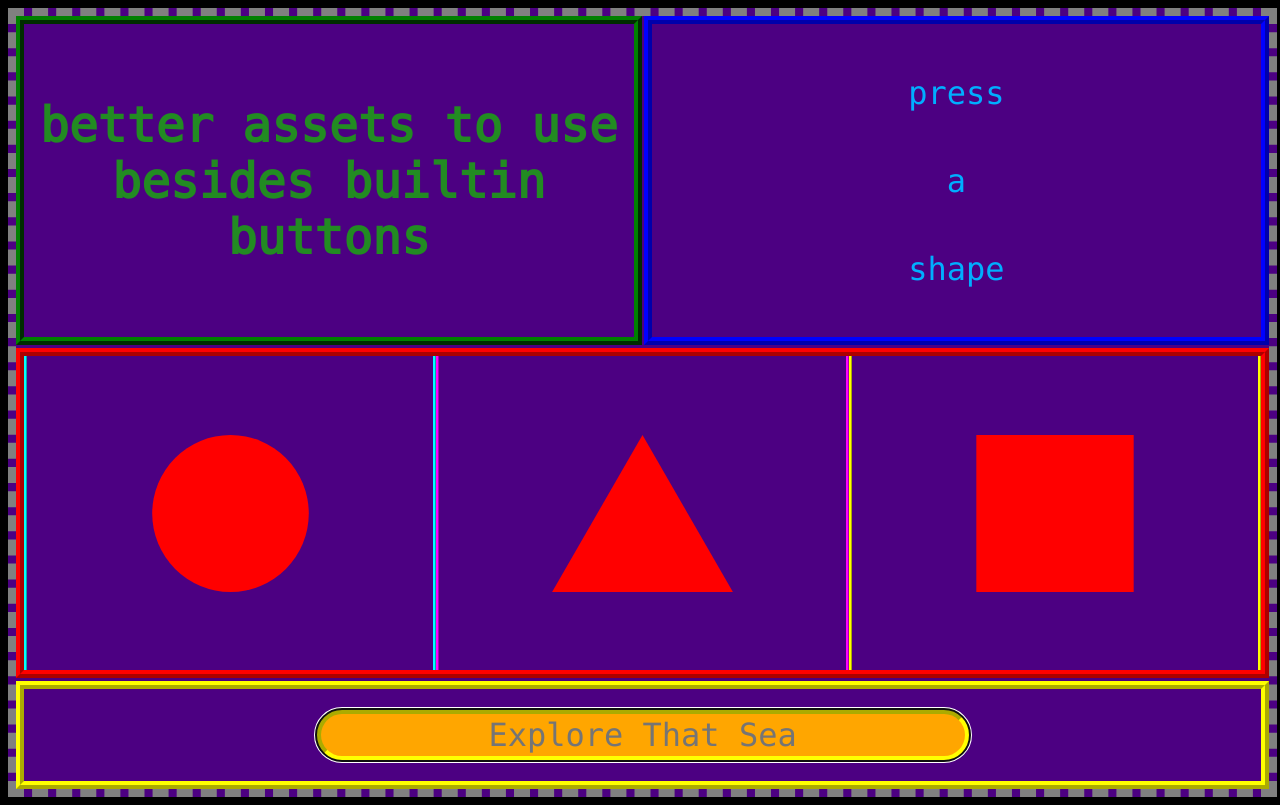
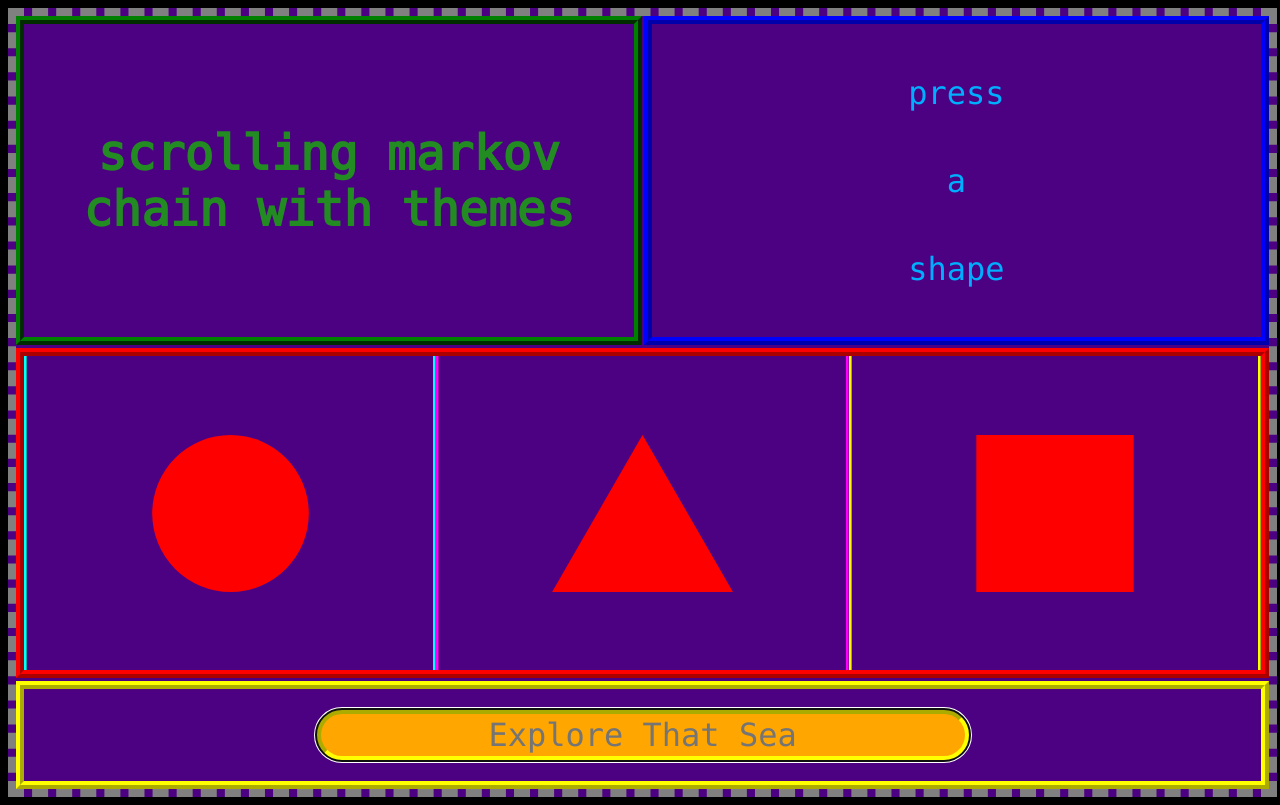
Before and after one commit to redlink2/redlink2.com, a Nuxt app: page / in a window 1280 px wide. Built offline with nearby package versions, Linux system fonts and the light colour scheme.

Commit message:
Changed ideas section

```diff
--- a/components/lefty.vue
+++ b/components/lefty.vue
@@ -11,12 +11,10 @@ export default {
 	data() {
 		return {
 			ideas: [
-				'make shapes = links',
 				'better background color',
-				'buttons to change righty an lefty',
+				'button to change theme',
+				'scrolling markov chain with themes',
 				'hueshift on the shapes with random levels?',
-				'better assets to use besides builtin buttons',
-				'maybe there should be a picture here that gets changed?'
 			],
 		}
 	}
```
